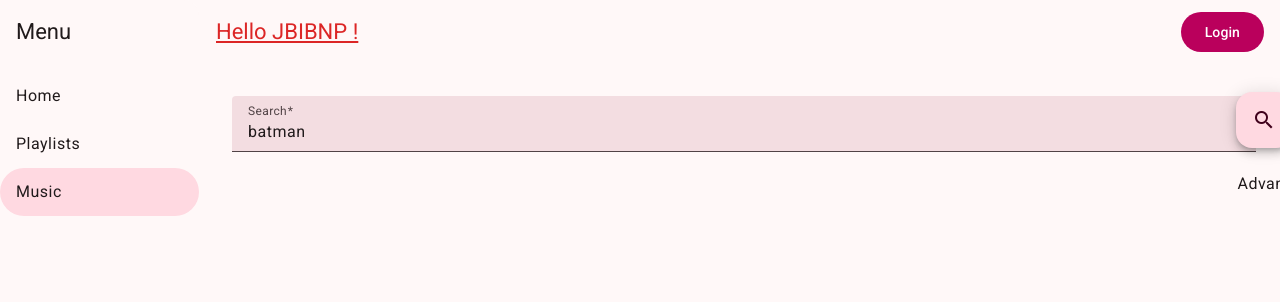
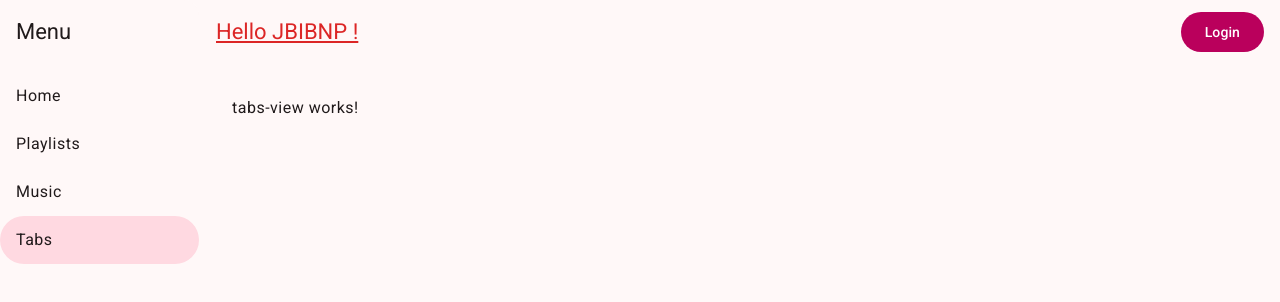
Before and after one commit to ev45ive/jbi-bnp-angular, an Angular app: page /experiments/tabs in a window 1280 px wide. Before the commit this address led to /music/search. Shown: the top 302 px of the page. Built offline with nearby package versions, Linux system fonts and the light colour scheme.

Commit message:
Tab experiments view + route

```diff
--- a/src/app/app.component.html
+++ b/src/app/app.component.html
@@ -36,6 +36,12 @@
         routerLink="/music"
         >Music</a
       >
+      <a
+        mat-list-item
+        routerLinkActive="mdc-list-item--activated"
+        routerLink="/experiments/tabs"
+        >Tabs</a
+      >
     </mat-nav-list>
   </ng-container>
 </app-main-navigation>
--- /dev/null
+++ b/src/app/experiments/tabs-view/tabs-view.component.html
@@ -0,0 +1 @@
+<p>tabs-view works!</p>
--- a/src/examples/narrowing.ts
+++ b/src/examples/narrowing.ts
@@ -49,7 +49,7 @@ const MS_IN_MINUTE = 1000 / 60;
 
 type ResultTypes = Playlist | Track | Episode;
 
-function showInfo2(result: ResultTypes) {
+function showInfo2(result: ResultTypes): string {
   switch (result.type) {
     case 'playlist': return `${result.name} - ${result.tracks.length} tracks`;
     case 'episode': return `${result.name} - episode #${result.episode_no} `;
```
Also changed, not shown: src/app/app-routing.module.ts (+11 -1 lines), src/app/experiments/tabs-view/tabs-view.component.ts (added, +12 -0 lines), src/app/experiments/tabs-view/tabs-view.component.scss (added), 2 other files (tests, documents, lock files or other folders).
